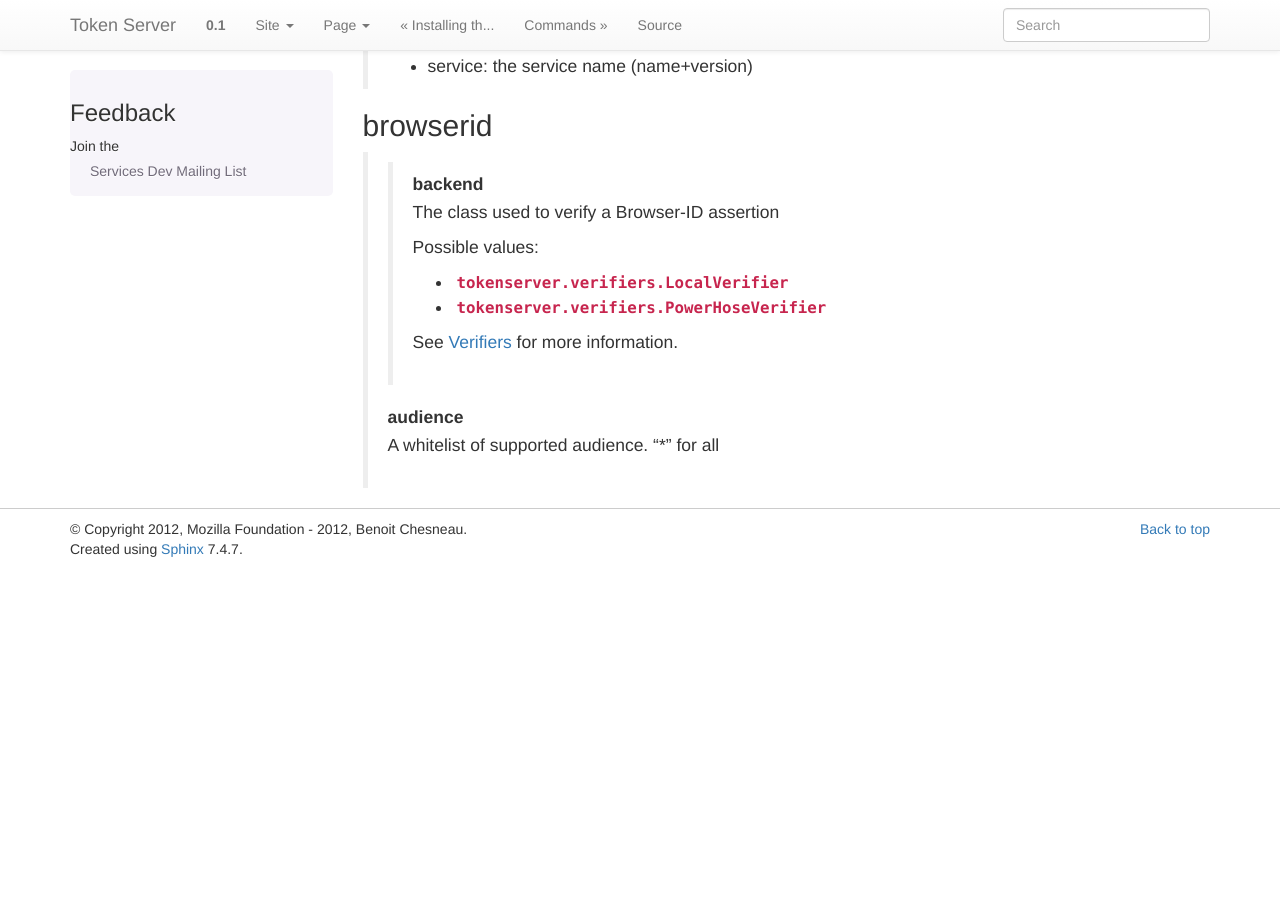
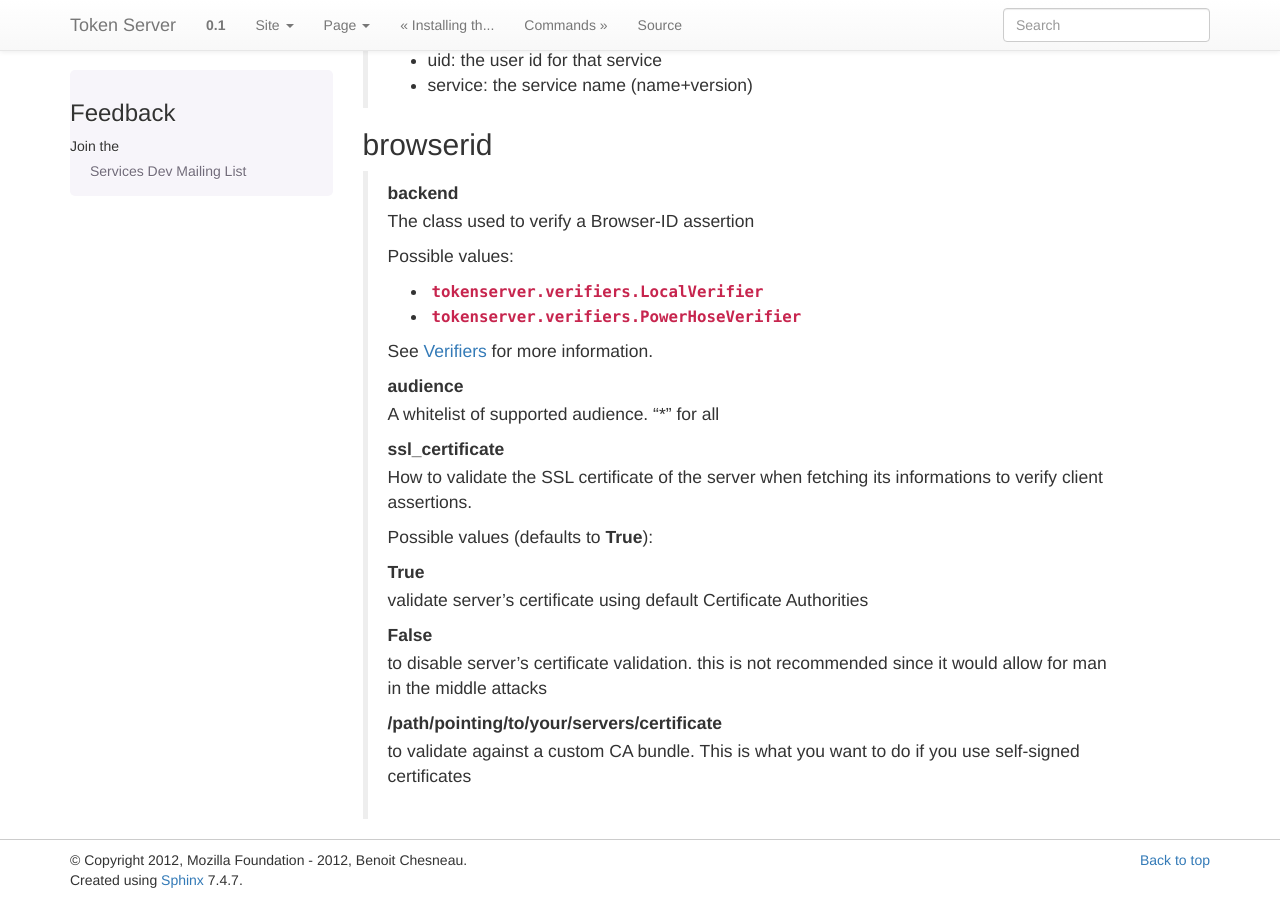
Before and after one commit to mozilla-services/tokenserver, a Sphinx documentation site: the page built from docs/source/configuration.rst, in a window 1280 px wide and 900 px high, scrolled down 2451 px. Built offline with Sphinx 7.4.7, drawn with Linux system fonts in a browser that asks for light colours; before the commit the page ends 3020 px from its top, so only the background shows below that; some of the changed text lies outside the part shown.

Commit message:
rename browserid.verify to browserid.ssl_certificate, documentation

```diff
--- a/docs/source/configuration.rst
+++ b/docs/source/configuration.rst
@@ -26,6 +26,7 @@
     [browserid]
     backend = tokenserver.verifiers.LocalVerifier
     audiences = *
+    ssl_certificate = /path/to/cert.pem
 
     [powerhose]
     backend = tokenserver.tests.support.PowerHoseVerifier
@@ -136,5 +137,21 @@
 
         See :ref:`verifiers` for more information.
 
-    **audience**
+     **audience**
         A whitelist of supported audience. "*" for all
+
+     **ssl_certificate**
+        How to validate the SSL certificate of the server when fetching its
+        informations to verify client assertions.
+
+        Possible values (defaults to **True**):
+
+        True
+           validate server's certificate using default Certificate Authorities
+        False
+           to disable server's certificate validation.
+           this is not recommended since it would allow for man in the middle
+           attacks
+        /path/pointing/to/your/servers/certificate
+           to validate against a custom CA bundle. This is what you want to do if
+           you use self-signed certificates
```
Also changed, not shown: 1 other file.
